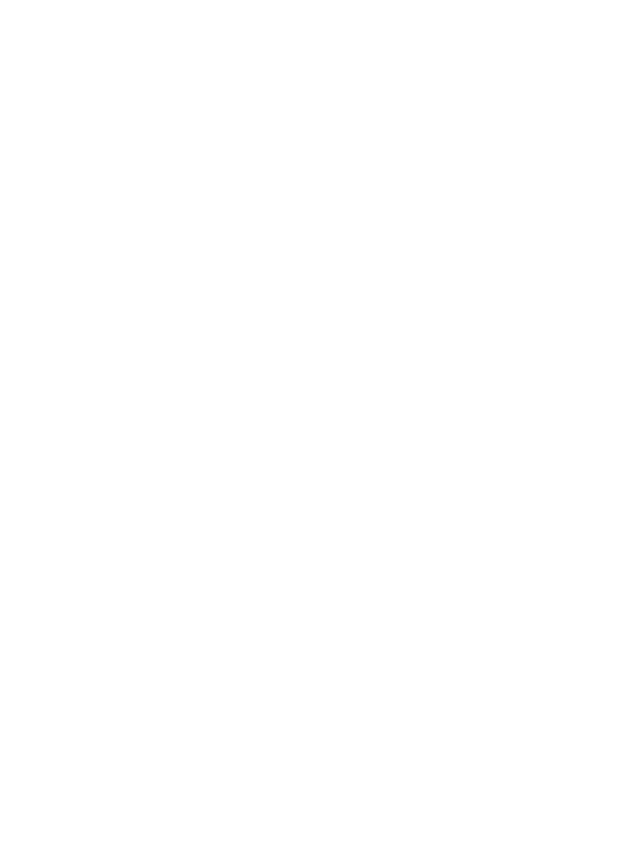
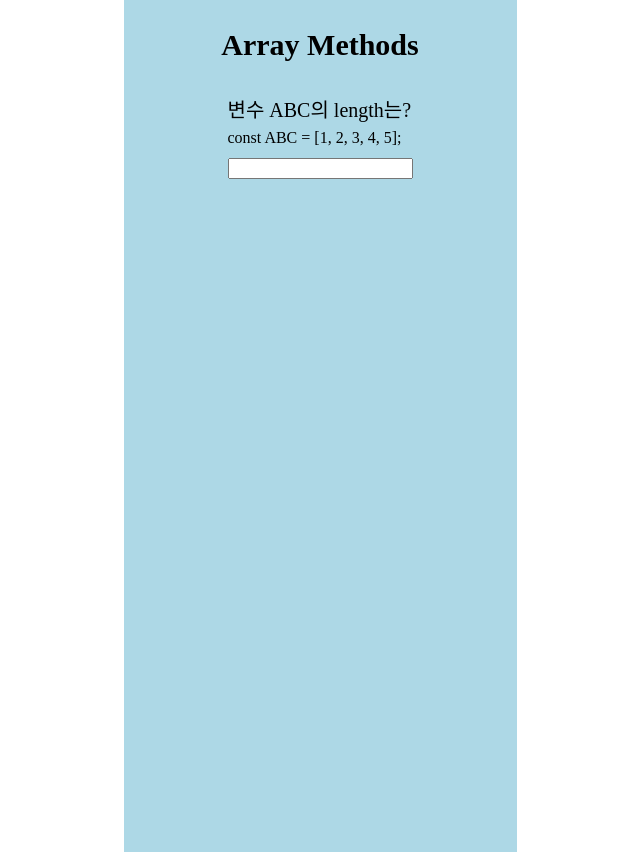
Before and after one commit to LeeJaeHo99/Practice, a plain HTML site: page index.html in a window 1280 px wide. Shown: the whole page, without its empty margins (320-960 px from the left). Before the commit the page ends 800 px from the top, so only its background shows below. Drawn offline with Linux system fonts and the light colour scheme.

Commit message:
length O

```diff
--- a/css/style.css
+++ b/css/style.css
@@ -0,0 +1,27 @@
+main{
+    width: 393px;
+    height: 852px;
+    margin: auto;
+    background-color: lightblue;
+}
+
+section{
+    padding: 30px;
+    display: flex;
+    flex-direction: column;
+    align-items: center;
+    justify-content: center;
+}
+
+section h1{
+    font-size: 30px;
+    font-weight: 700;
+    margin-bottom: 40px;
+}
+.method{
+    font-size: 20px;
+}
+.method .code{
+    margin: 10px 0;
+    font-size: 16px;
+}
--- a/index.html
+++ b/index.html
@@ -8,6 +8,18 @@
     <title>😅</title>
 </head>
 <body>
-
+    <main>
+        <section>
+            <h1>Array Methods</h1>
+            <div class="method">
+                <div class="question">변수 ABC의 length는?</div>
+                <div class="code">
+                    const ABC = [1, 2, 3, 4, 5];
+                </div>
+                <input type="text" class="answer length">
+            </div>
+        </section>
+    </main>
+    <script src="/js/script.js"></script>
 </body>
 </html>
--- /dev/null
+++ b/js/script.js
@@ -0,0 +1,11 @@
+const length = document.querySelector('.length');
+
+length.addEventListener('click', function(){
+    const userInput = prompt('length는 몇일까요?');
+    const userNumber = Number(userInput);
+    if(userNumber === 5){
+        alert('정답입니다!');
+    }else{
+        alert('오답입니다!');
+    }
+})
```
